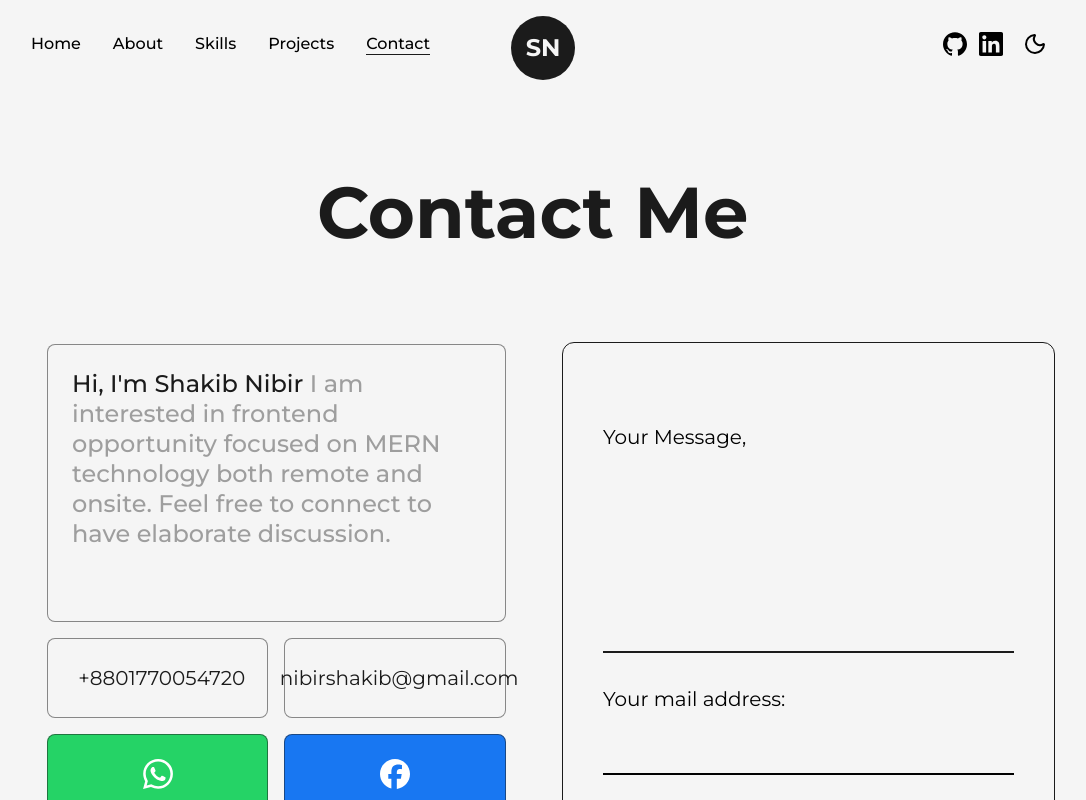
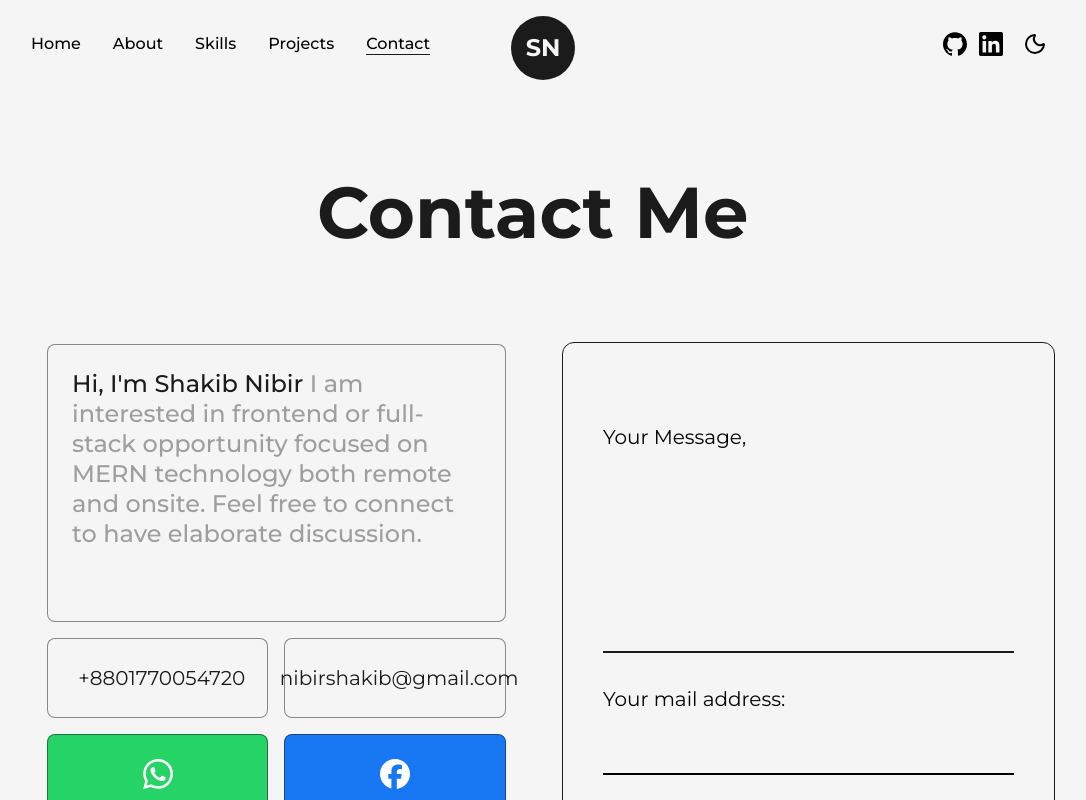
Before and after one commit to shakib-anwar-nibir17/shakib-nibir-portfolio, a Next.js app: page /contact in a window 1280 px wide. Shown: the top 800 px of the page, without its empty margins (97-1183 px from the left). Built offline with nearby package versions, Linux system fonts and the light colour scheme.

Commit message:
feat: Add a new `ContactBento` component to display contact information and social media links in a bento-style layout.

```diff
--- a/components/ContactBento.js
+++ b/components/ContactBento.js
@@ -65,7 +65,7 @@ const HeaderBlock = () => (
     <h1 className="mb-12 text-2xl font-medium leading-tight">
       Hi, I'm Shakib Nibir <span></span>
       <span className="text-dark/40 dark:text-light/75">
-        I am interested in frontend opportunity focused on MERN technology both
+        I am interested in frontend or full-stack opportunity focused on MERN technology both
         remote and onsite. Feel free to connect to have elaborate discussion.
       </span>
     </h1>
```
